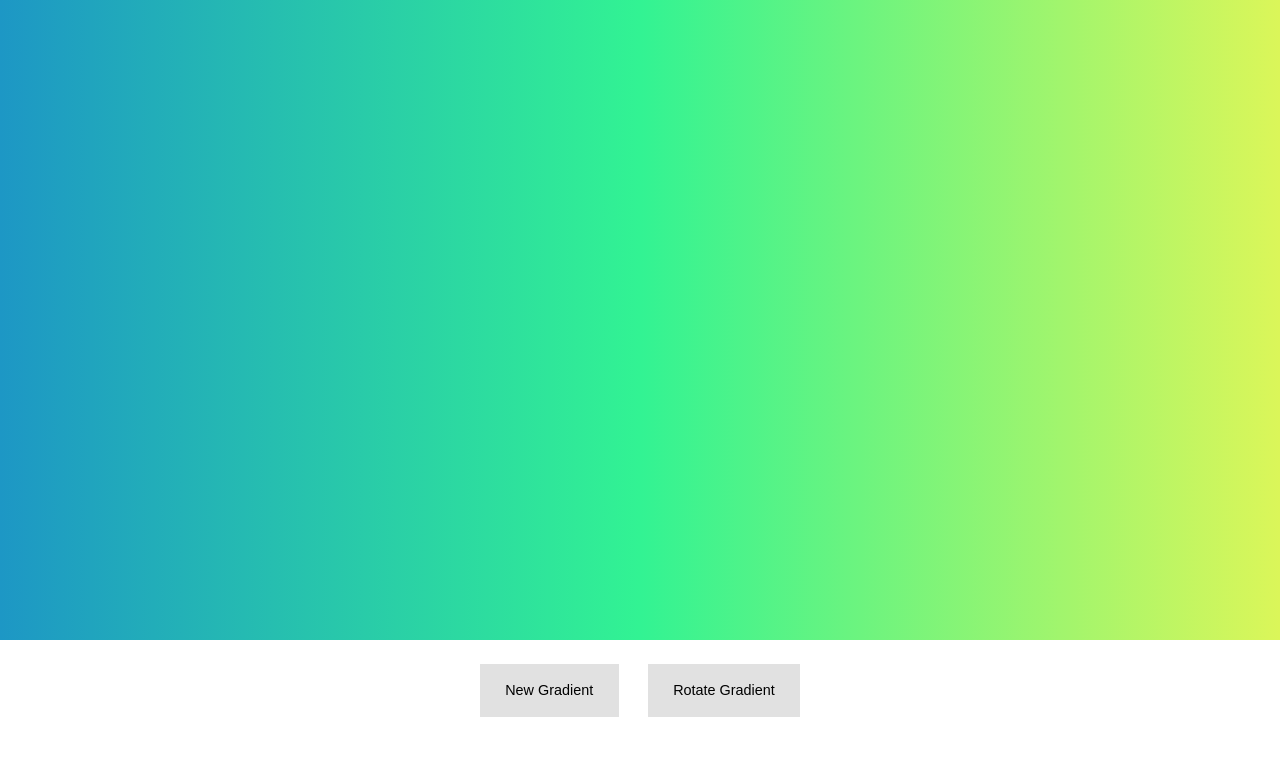
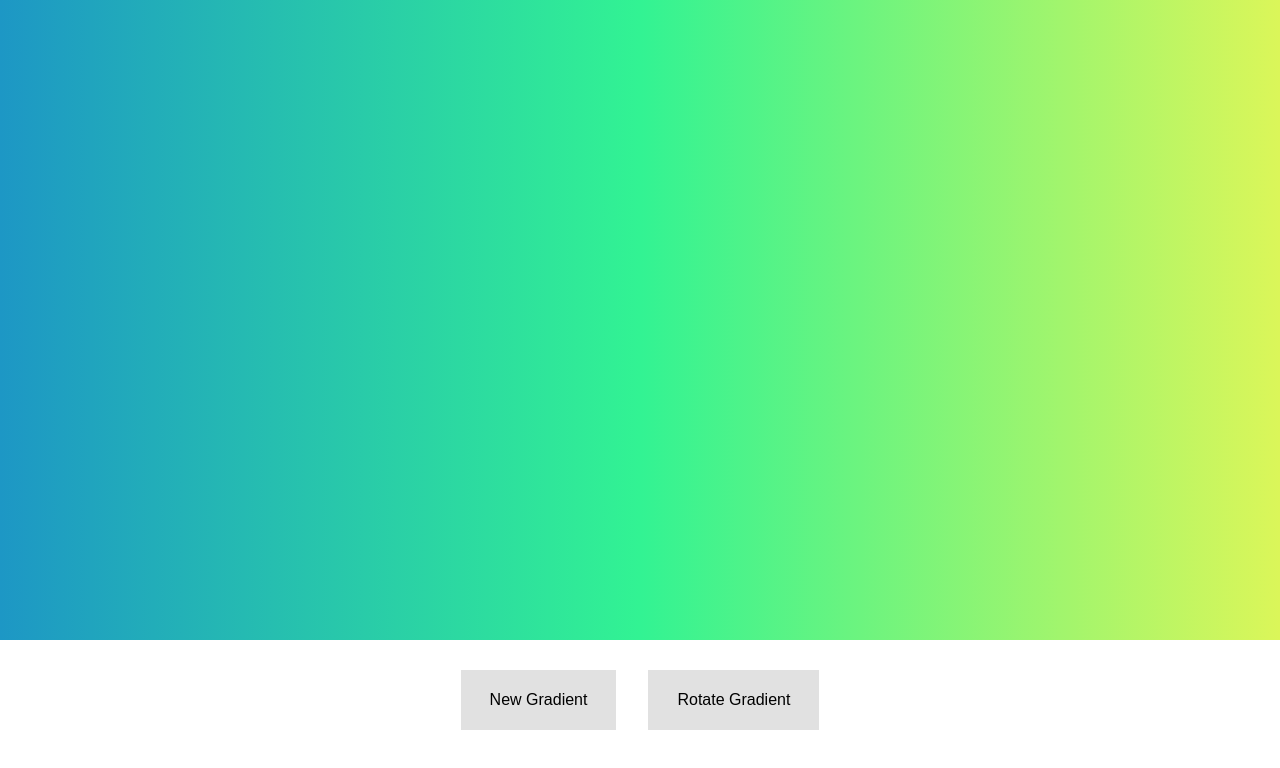
Before and after one commit to stlachman/gradient-generator, a Gatsby site: page / in a window 1280 px wide. Built offline with nearby package versions, Linux system fonts and the light colour scheme; Gatsby itself is replaced by a stand-in of ours.

Commit message:
Added google font.

```diff
--- a/src/components/button.js
+++ b/src/components/button.js
@@ -4,7 +4,7 @@ import styled from "styled-components";
 const Button = styled.button`
   background: #e1e1e1;
   padding: 1em 1.5em;
-  font-size: 90%;
+  font-size: 0.8rem;
   cursor: pointer;
   border: 0.25rem #e1e1e1 solid;
   margin: 0 1em;
--- a/src/components/layout.js
+++ b/src/components/layout.js
@@ -2,8 +2,11 @@ import React from "react";
 import { createGlobalStyle } from "styled-components";
 
 const GlobalStyle = createGlobalStyle`
+  @import url('https://fonts.googleapis.com/css?family=Spartan&display=swap');
   html {
     box-sizing: border-box;
+    font-size: 125%;
+
   }
   *, *:before, *:after {
     box-sizing: inherit;
@@ -11,6 +14,7 @@ const GlobalStyle = createGlobalStyle`
 
   body {
     margin: 0;
+    font-family: "Spartan", sans-serif
   }
 `;
 export default function({ children }) {
```
